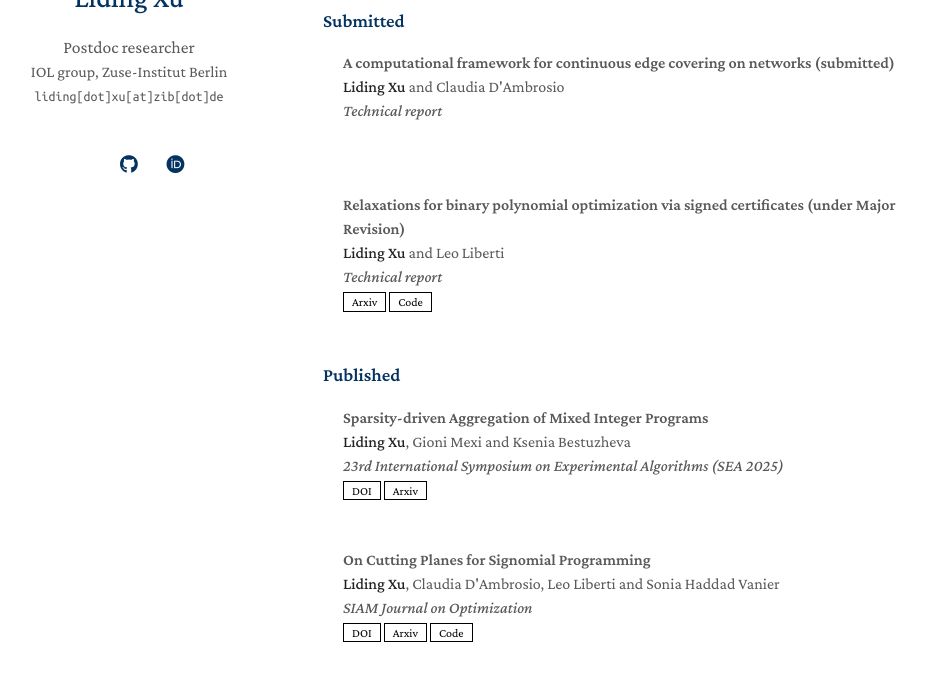
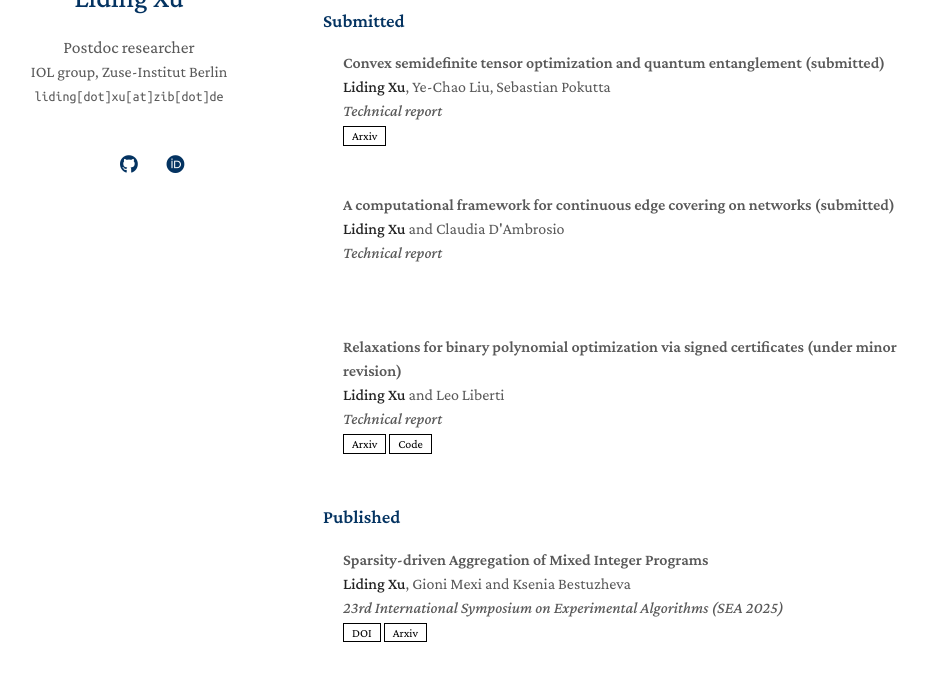
Before and after one commit to lidingxu/lidingxu.github.io, a Jekyll site: the page built from index.md, in a window 1280 px wide and 900 px high, scrolled down 550 px, cut to the strip 206-887 px from the top of the window. Shown: the whole strip, without its empty margins (147-1075 px from the left). Built offline with Jekyll 4.4.1, drawn with Linux system fonts in a browser that asks for light colours; nearby versions of some CDN libraries; a style sheet for code colours, icons or effects is not loaded; our own code applies the rules of GitHub Pages for plain Markdown files.

Commit message:
new report

```diff
--- a/_data/publications.yml
+++ b/_data/publications.yml
@@ -8,16 +8,20 @@
  #  bibtex: https://bib.yliu.me/MICCAI23.txt
  #  image: ./assets/img/teaser_example_2.png
 
+  - title: "Convex semidefinite tensor optimization and quantum entanglement (submitted)"
+    authors: <strong>Liding Xu</strong>, Ye-Chao Liu, Sebastian Pokutta
+    conference: Technical report
+    arxiv: https://arxiv.org/abs/2511.05258
+
   - title: "A computational framework for continuous edge covering on networks (submitted)"
     authors: <strong>Liding Xu</strong> and Claudia D'Ambrosio
     conference: Technical report
 
-  - title: "Relaxations for binary polynomial optimization via signed certificates (under Major Revision)"
+  - title: "Relaxations for binary polynomial optimization via signed certificates (under minor revision)"
     authors: <strong>Liding Xu</strong> and Leo Liberti
     conference: Technical report
     arxiv: https://arxiv.org/abs/2405.13447
     code: https://github.com/lidingxu/ESPCuts
-
 
 accepted:
 
```
